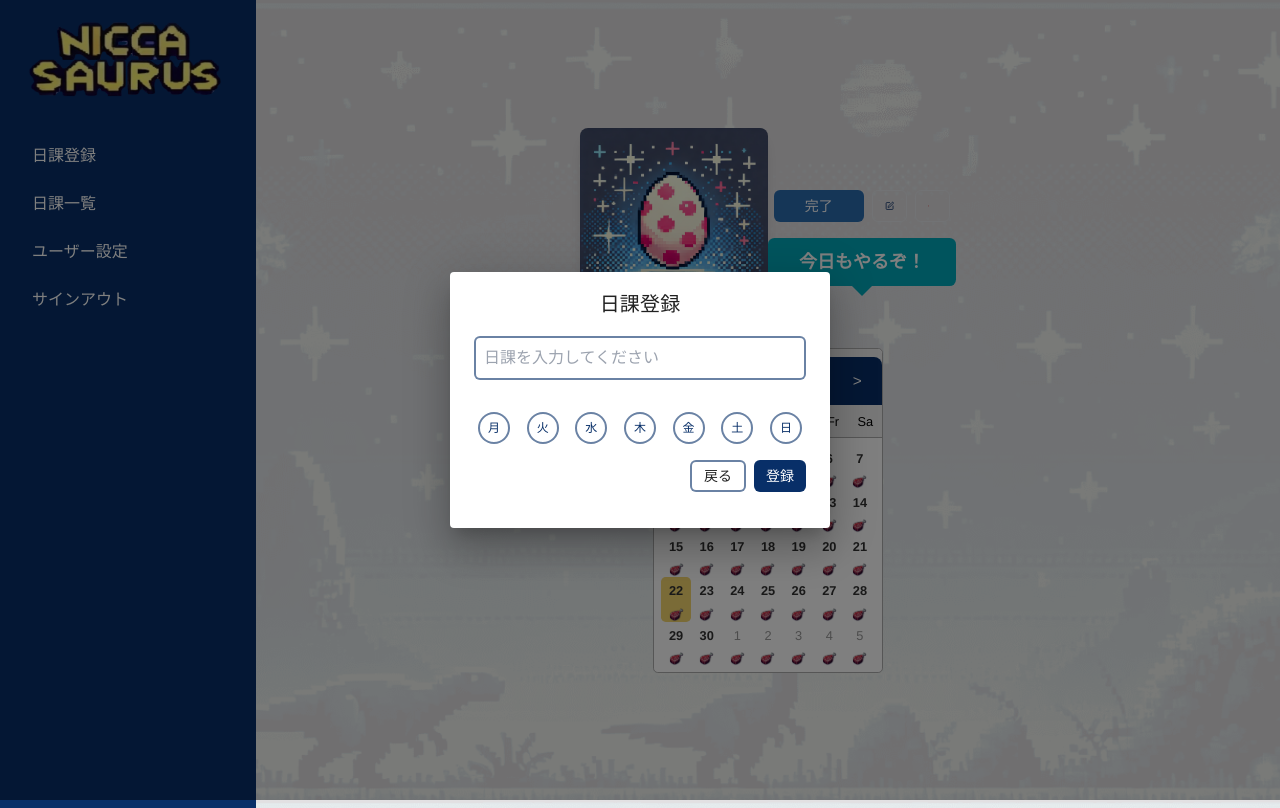
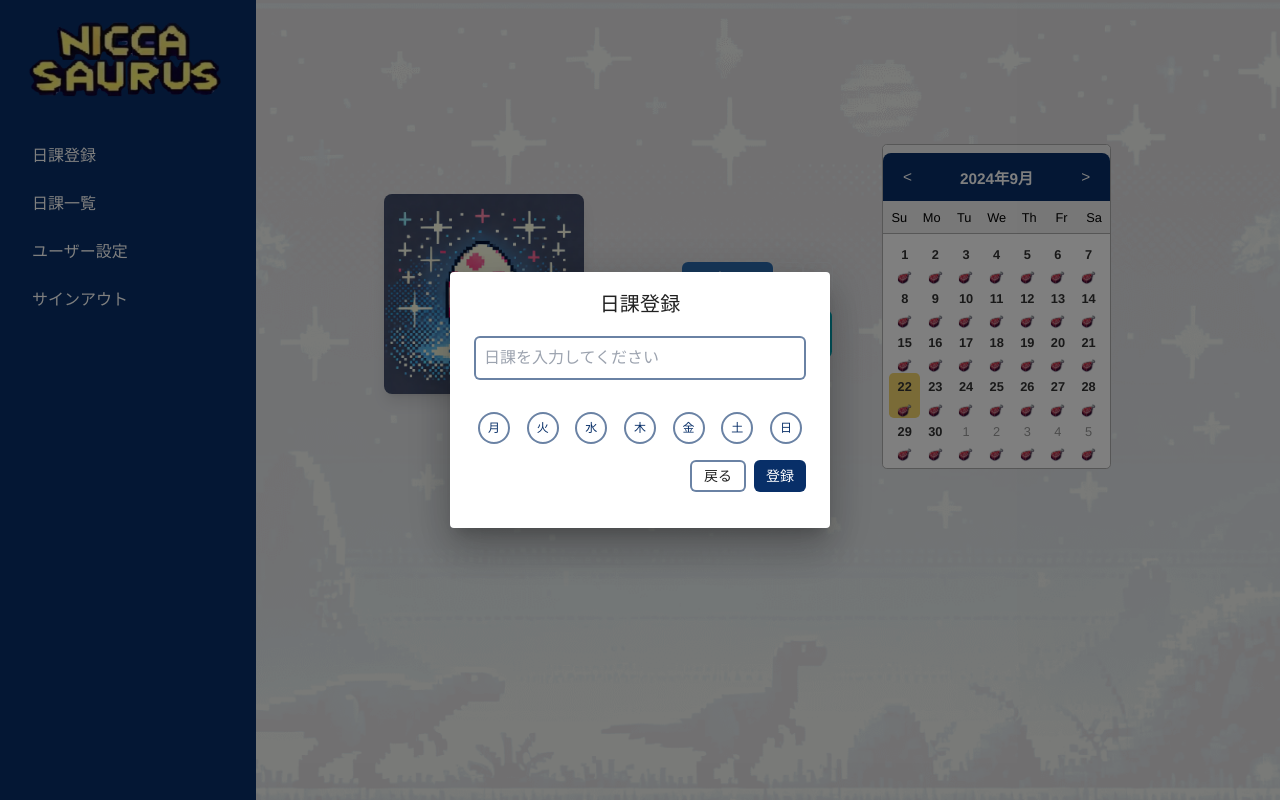
Before and after one commit to masuim/nicca-saurus, a Next.js app: page / in a window 1280 px wide. Built offline with nearby package versions, Linux system fonts and the light colour scheme; no server answers; the database is empty; sample sign-in values are in the browser's storage; a web font is replaced by a local one.

Commit message:
WIP | mainContentsのレイアウト調整中

```diff
--- a/src/components/main-contents.tsx
+++ b/src/components/main-contents.tsx
@@ -42,25 +42,25 @@ export const MainContents = ({
   };
 
   return (
-    <main className="flex-1 items-center p-10 sm:p-10 md:p-20 lg:p-32">
-      <div className="flex flex-col items-center lg:flex-row">
-        <div className="flex flex-col items-center lg:w-full">
-          <div className="flex flex-col items-center lg:flex-row">
+    <main className="xs:p-10 flex-1 items-center p-10 md:p-20 lg:p-32">
+      <div className="xs:flex-row xs:flex-wrap xs:justify-center flex flex-col items-center">
+        <div className="xs:w-full xs:flex-row xs:flex-wrap xs:justify-center flex flex-col items-center">
+          <div className="xs:flex-row xs:flex-wrap xs:justify-center flex flex-col items-center">
             <SaurusImage
               saurusType={activeNicca?.saurusType ?? 'brachiosaurus'}
-              className="lg:w-1/2"
+              className="xs:w-1/2"
             />
-            <div className="flex flex-col items-center lg:mt-4 lg:w-1/2">
-              <div className="flex-1 lg:flex lg:space-x-2">
-                <CompleteButton className="lg:w-3/5" />
-                <NiccaEditButton className="lg:w-1/5" />
-                <NiccaDeleteButton className="lg:w-1/5" />
+            <div className="xs:mt-4 xs:w-1/2 xs:flex-row xs:flex-wrap xs:justify-center flex flex-col items-center">
+              <div className="flex">
+                <CompleteButton className="xs:w-3/5" />
+                <NiccaEditButton className="xs:w-1/5" />
+                <NiccaDeleteButton className="xs:w-1/5" />
               </div>
-              <NiccaMessage className="mt-4 lg:mt-4 lg:w-full" />
+              <NiccaMessage className="xs:mt-4 xs:w-3/5 mt-4" />
             </div>
           </div>
-          <div className="flex-1 lg:mt-4">
-            <CustomCalendar className="lg:size-full" />
+          <div className="xs:mt-4 flex-1">
+            <CustomCalendar className="xs:size-full" />
           </div>
         </div>
       </div>
--- a/src/components/nicca-delete-button.tsx
+++ b/src/components/nicca-delete-button.tsx
@@ -12,7 +12,7 @@ export const NiccaDeleteButton = ({ className }: { className?: string }) => {
       variant="outline"
       className={`flex items-center justify-center bg-transparent text-error ${className}`}
     >
-      <Trash2 className="mr-2 size-6" />
+      <Trash2 className="size-6" />
     </Button>
   );
 };
--- a/tailwind.config.ts
+++ b/tailwind.config.ts
@@ -26,9 +26,10 @@ const config: Config = {
       },
     },
     screens: {
-      sm: '640px', //640px以上の画面幅で適用
-      md: '768px', //768px以上の画面幅で適用
-      lg: '1024px', //1024px以上の画面幅で適用
+      xs: '425px', // 425px以上の画面幅で適用
+      sm: '640px', // 640px以上の画面幅で適用
+      md: '768px', // 768px以上の画面幅で適用
+      lg: '1024px', // 1024px以上の画面幅で適用
     },
   },
   plugins: [],
```
